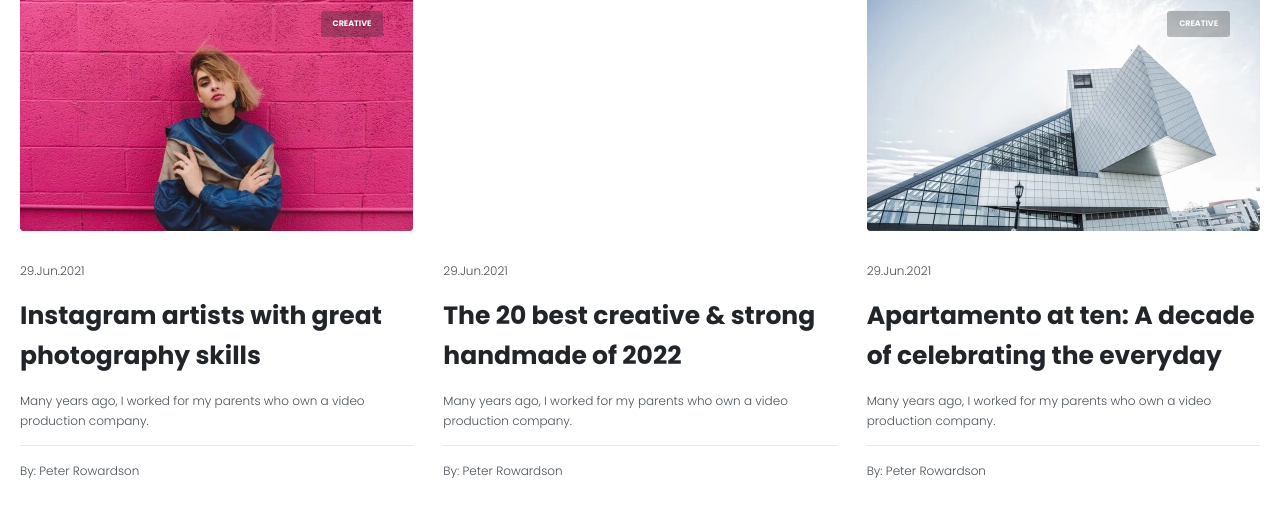
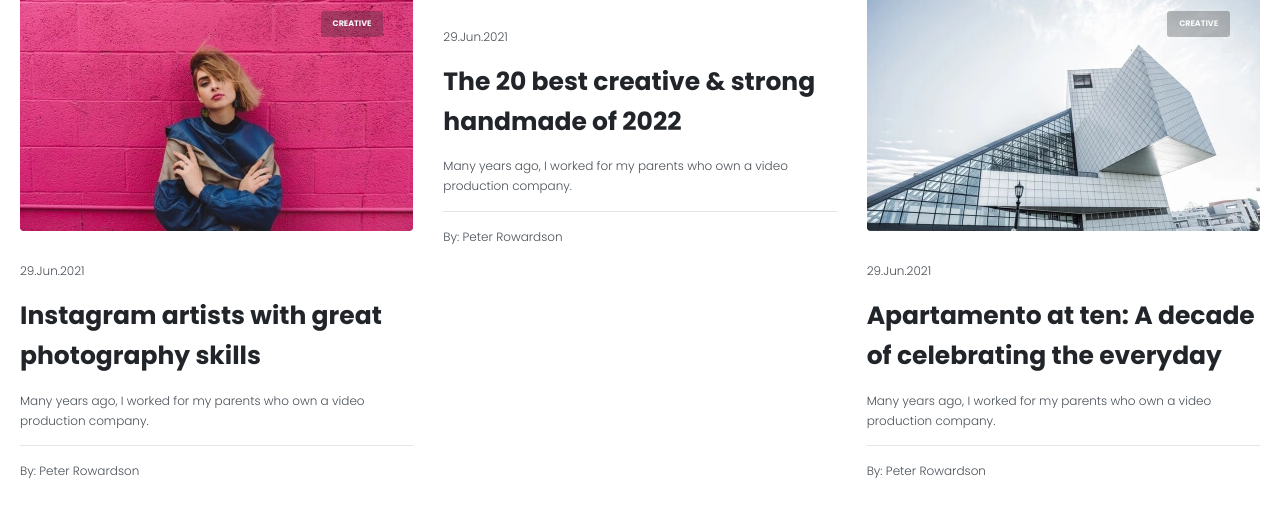
Before and after one commit to Justfar077/lessons, a plain HTML site: page lesson_14/index.html in a window 1280 px wide. Shown: the part 213-736 px from the top of the page. Drawn offline with Linux system fonts and the light colour scheme.

Commit message:
Update style.css

```diff
--- a/lesson_14/css/style.css
+++ b/lesson_14/css/style.css
@@ -62,10 +62,7 @@ body {
 }
 .card__block {
 	flex: 0 1 33.333%;
-   padding: 0 15px;
-	display: flex;
-	flex-direction: column;
-	justify-content: space-between;
+   	padding: 0 15px;
 }
 .img {
 	position: relative;
```
